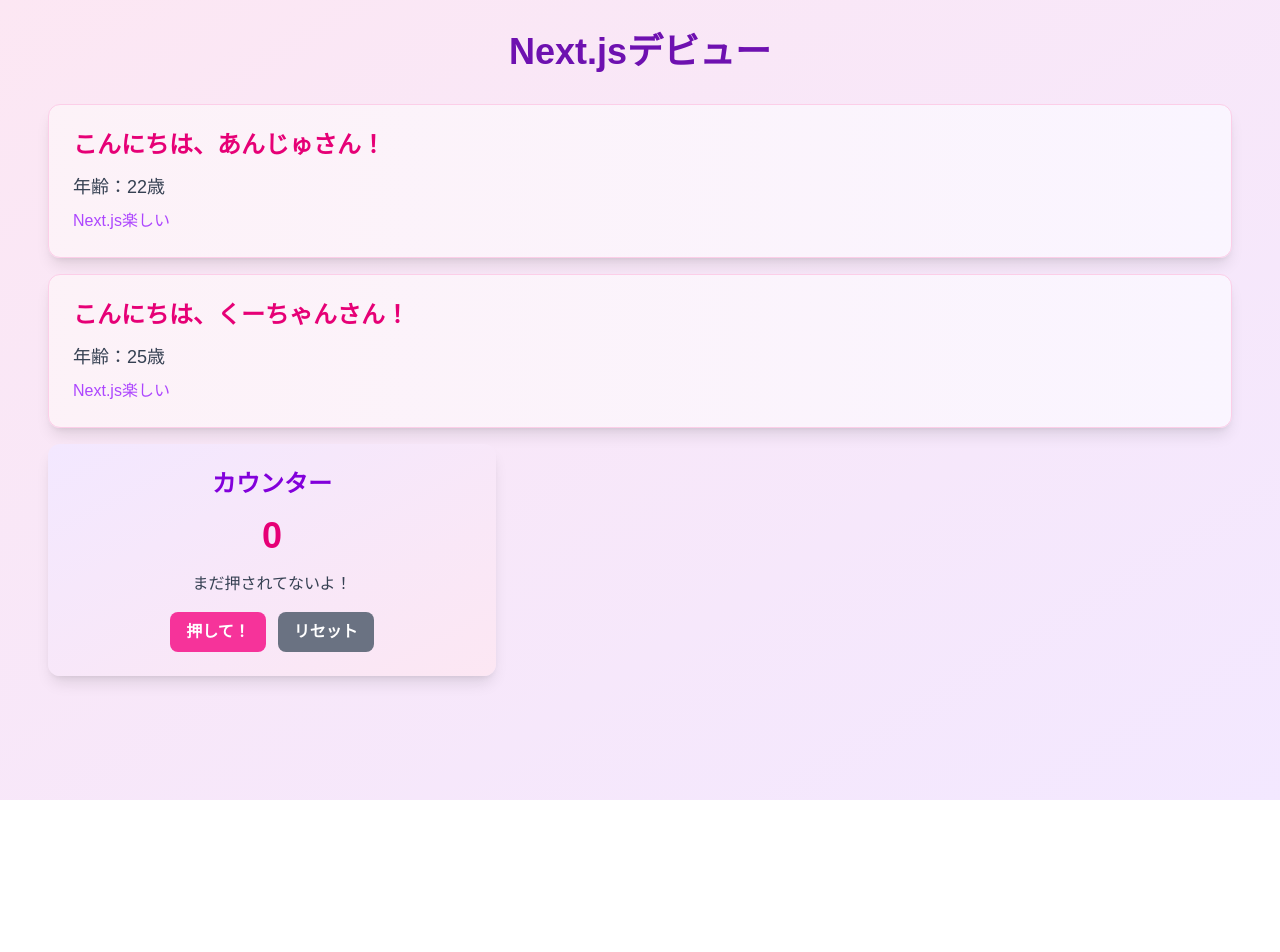
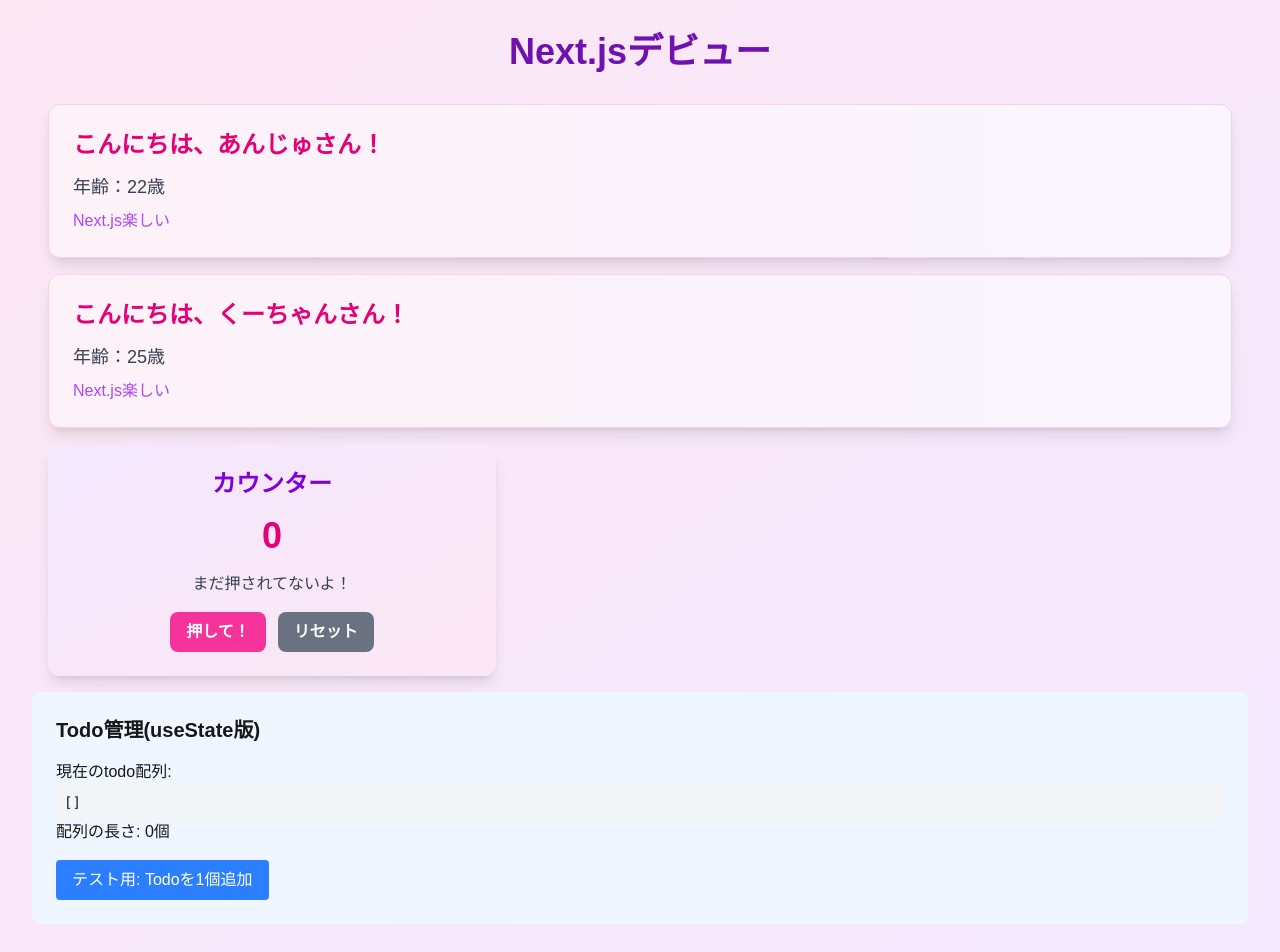
Before and after one commit to Anju1023/study-next-with-claude, a Next.js app: page / in a window 1280 px wide. Shown: the top 952 px of the page. Before the commit the page ends 800 px from the top, so only its background shows below. Built offline with nearby package versions, Linux system fonts and the light colour scheme.

Commit message:
TodoListコンポーネントを追加し、ホームページに表示される要素を拡張しました。

```diff
--- /dev/null
+++ b/components/TodoList.tsx
@@ -0,0 +1,38 @@
+import { useState } from 'react';
+
+type Todo = {
+	id: number;
+	text: string;
+};
+
+export default function TodoList() {
+	const [todos, setTodos] = useState<Todo[]>([]);
+
+	return (
+		<div className="bg-blue-50 p-6 rounded-lg">
+			<h2 className="text-xl font-bold mb-4">Todo管理(useState版)</h2>
+
+			<div className="mb-4">
+				<p>現在のtodo配列:</p>
+				<pre className="bg-gray-100 p-2 rounded text-sm">
+					{JSON.stringify(todos, null, 2)}
+				</pre>
+				<p>配列の長さ: {todos.length}個</p>
+			</div>
+
+			<button
+				onClick={() => {
+					const newTodo: Todo = {
+						id: Date.now(),
+						text: '手動で追加されたタスク',
+					};
+
+					setTodos([...todos, newTodo]);
+				}}
+				className="bg-blue-500 text-white px-4 py-2 rounded hover:bg-blue-600"
+			>
+				テスト用: Todoを1個追加
+			</button>
+		</div>
+	);
+}
--- a/src/app/page.tsx
+++ b/src/app/page.tsx
@@ -3,6 +3,7 @@
 import React from 'react';
 import Hello from '../../components/Hello';
 import Counter from '../../components/Counter';
+import TodoList from '../../components/TodoList';
 
 export default function Home() {
 	return (
@@ -14,6 +15,7 @@
 			<Hello name="くーちゃん" age={25} />
 
 			<Counter />
+			<TodoList />
 		</main>
 	);
 }
```
